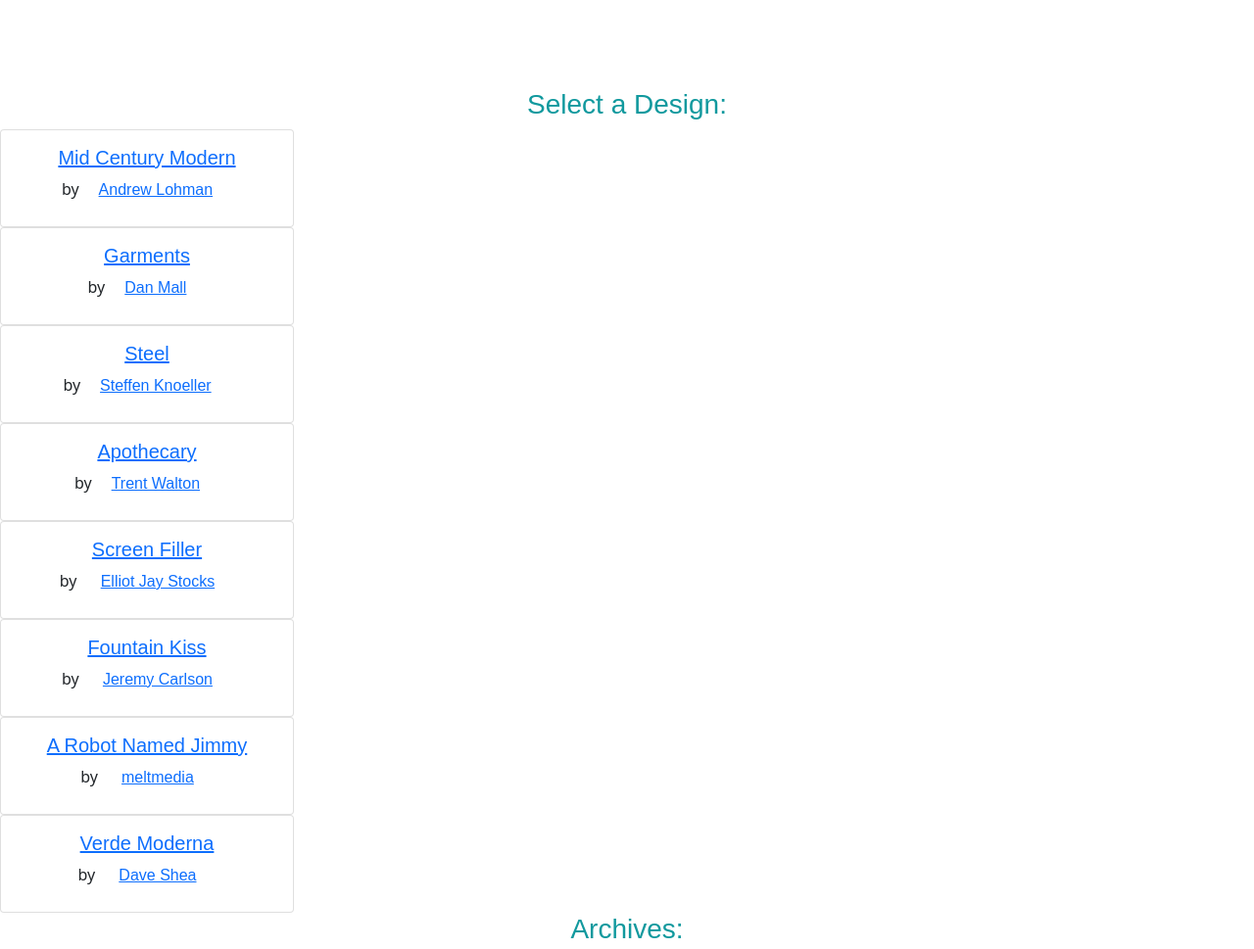
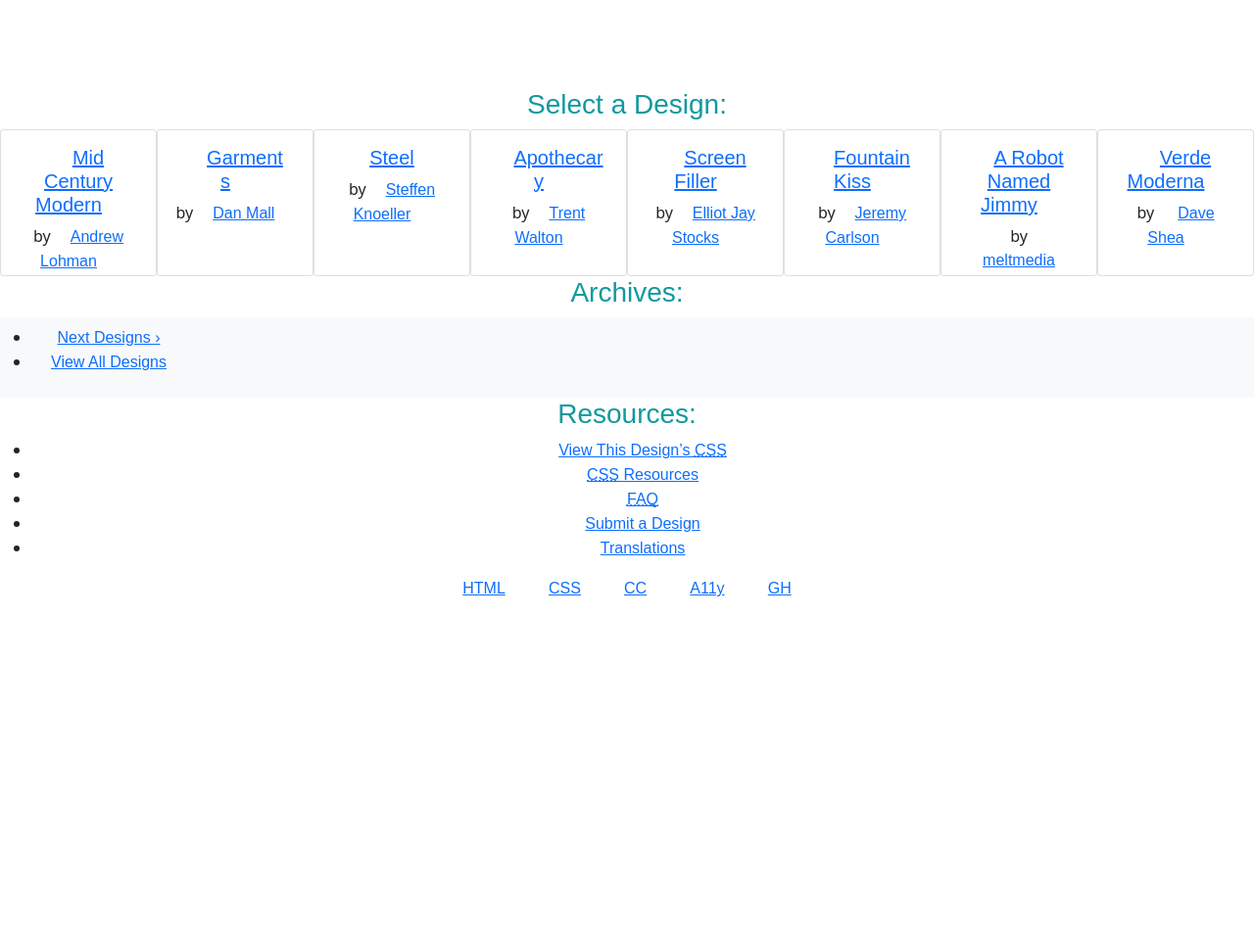
Before and after one commit to brennerhaverlock/CSSZenGardenWFramework, a plain HTML site: page index.html in a window 1280 px wide. Shown: the part 2740-3709 px from the top of the page at 98% size. After the commit the page ends 3353 px from the top, so only its background shows below. Drawn offline with nearby package versions, Linux system fonts and the light colour scheme.

Commit message:
fixed column design to row

```diff
--- a/styles.css
+++ b/styles.css
@@ -47,10 +47,7 @@ body {
     color: #eaf6f6;
   }
 
-  .card {
-      width: 300px;
-      height: 100px;
-  }
+
 
   .top-container {
     background-color: #e4f9f5;
@@ -114,3 +111,26 @@ body {
     background-image: linear-gradient(to bottom, #30e3cb, #2bc4ad);
     text-decoration: none;
   }
+
+/* design cards */
+  .card {
+    width: 300px;
+    height: 150px;
+    flex: 1 1 10px;
+    border: 1px solid black;
+}
+
+.card-columns {
+    display: flex;
+    flex-direction:row;
+  }
+
+.card-columns {
+
+    @include media-breakpoint-only(lg) {
+      column-count: 5;
+    }
+    @include media-breakpoint-only(xl) {
+      column-count: 5;
+    }
+  }
```
Also changed, not shown: index.html (+2 -2 lines).
